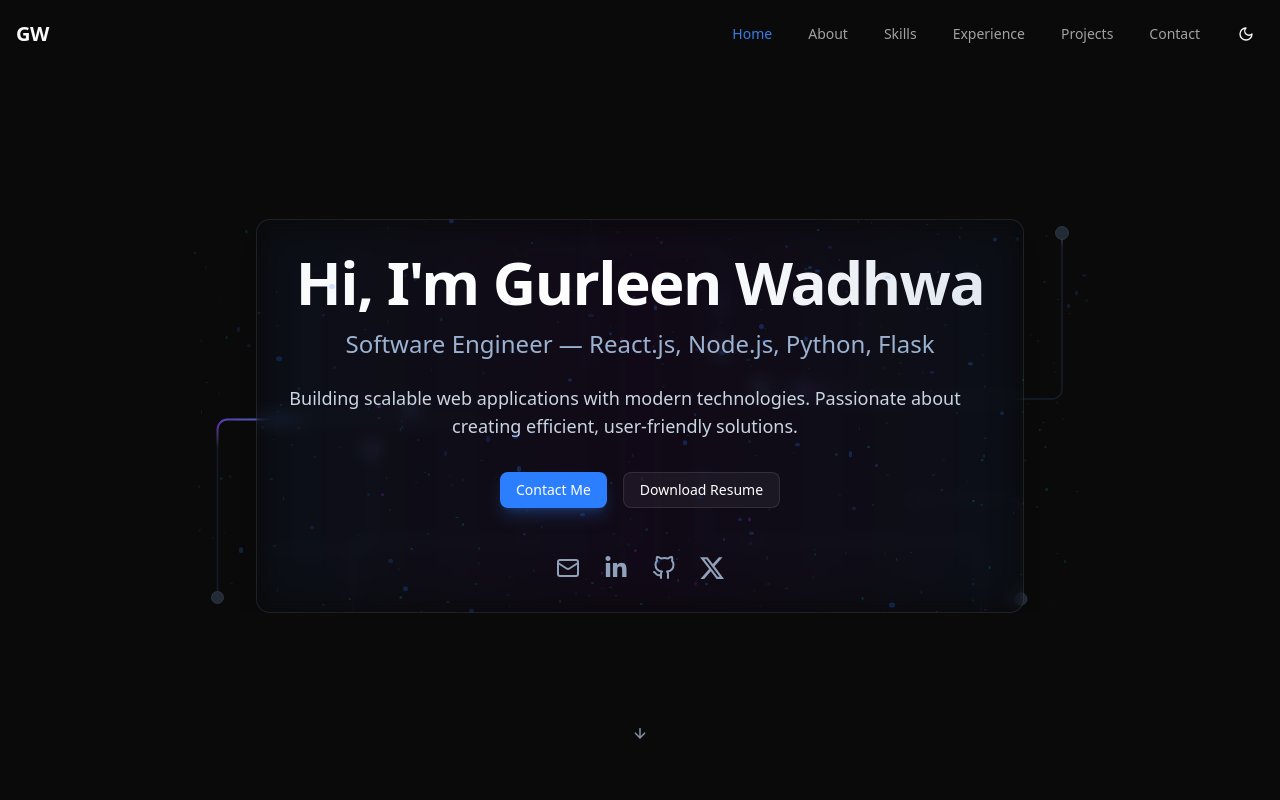
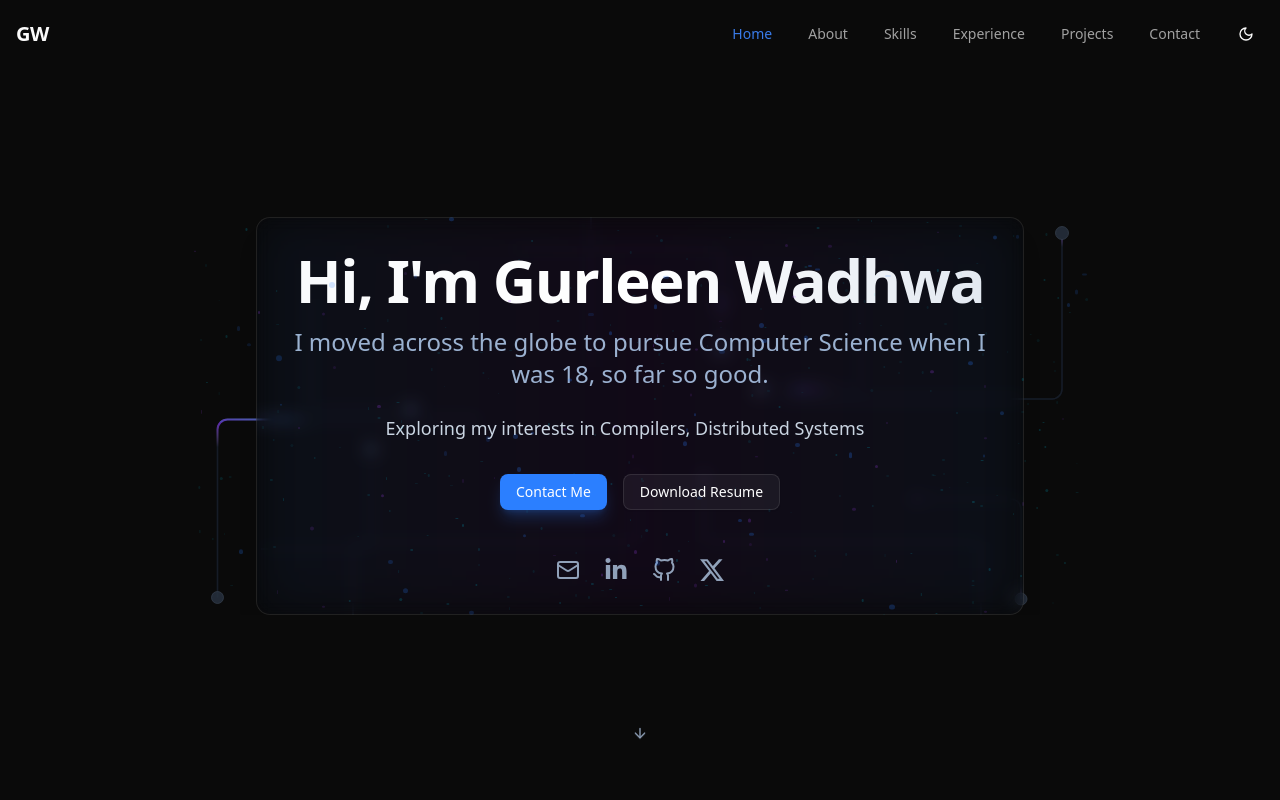
Before and after one commit to gurleenwadhwa-13/portfolio, a React (Vite) app: page / in a window 1280 px wide. Shown: the top 800 px of the page. Built offline with nearby package versions, Linux system fonts and the light colour scheme.

Commit message:
changed content for my hero section

```diff
--- a/src/components/Hero.tsx
+++ b/src/components/Hero.tsx
@@ -54,12 +54,11 @@ const Hero = () => {
                 className="text-xl md:text-2xl text-blue-600 dark:text-blue-200/80 mb-6"
                 variants={itemVariants}
               >
-                Software Engineer — React.js, Node.js, Python, Flask
+                I moved across the globe to pursue Computer Science when I was 18, so far so good.
               </motion.h2>
 
               <motion.p className="text-lg max-w-2xl mb-8 text-slate-700 dark:text-slate-300" variants={itemVariants}>
-                Building scalable web applications with modern technologies. Passionate about creating efficient,
-                user-friendly solutions.
+              Exploring my interests in Compilers, Distributed Systems
               </motion.p>
 
               <motion.div className="flex flex-wrap justify-center gap-4 mb-12" variants={itemVariants}>
```
